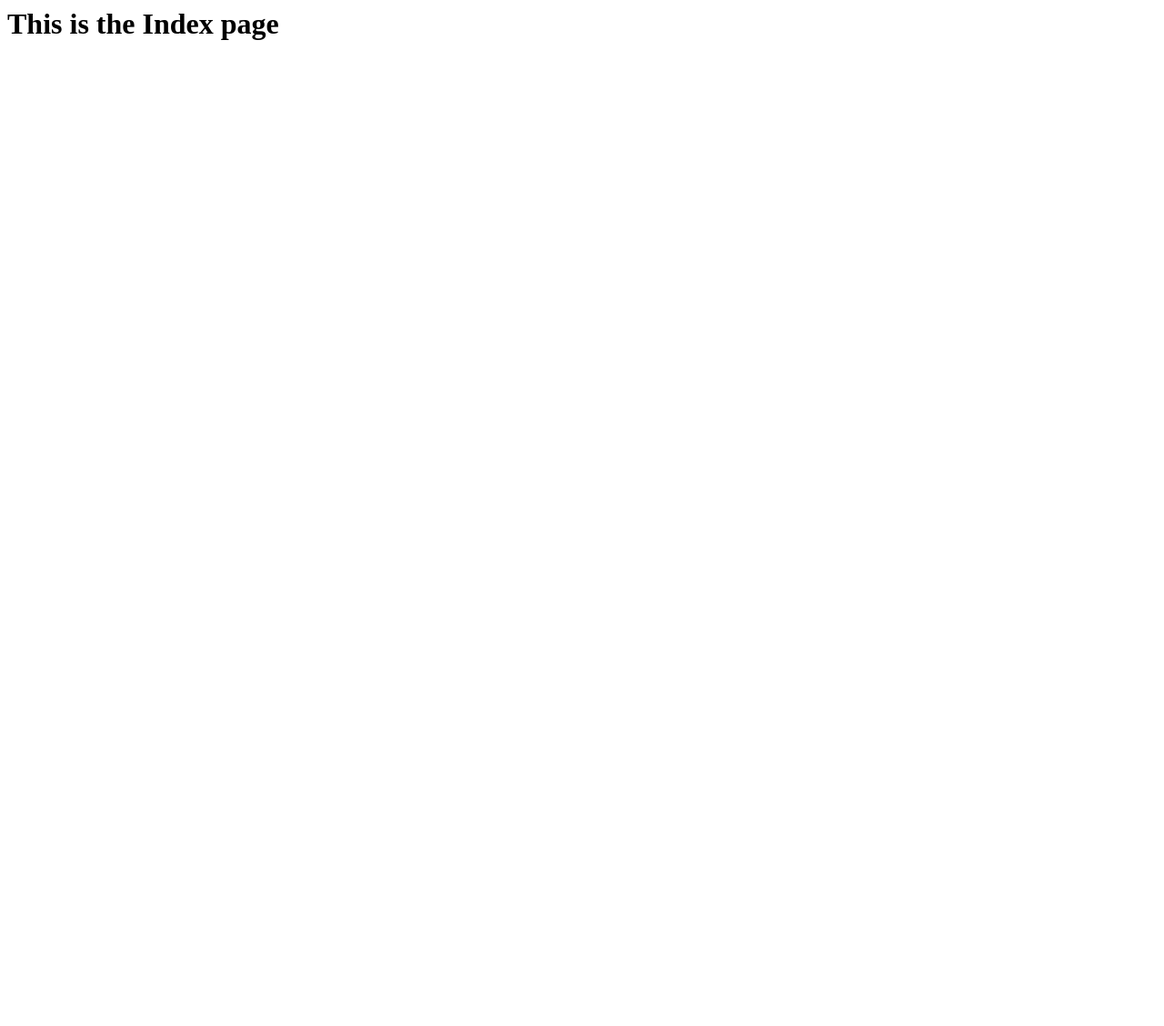
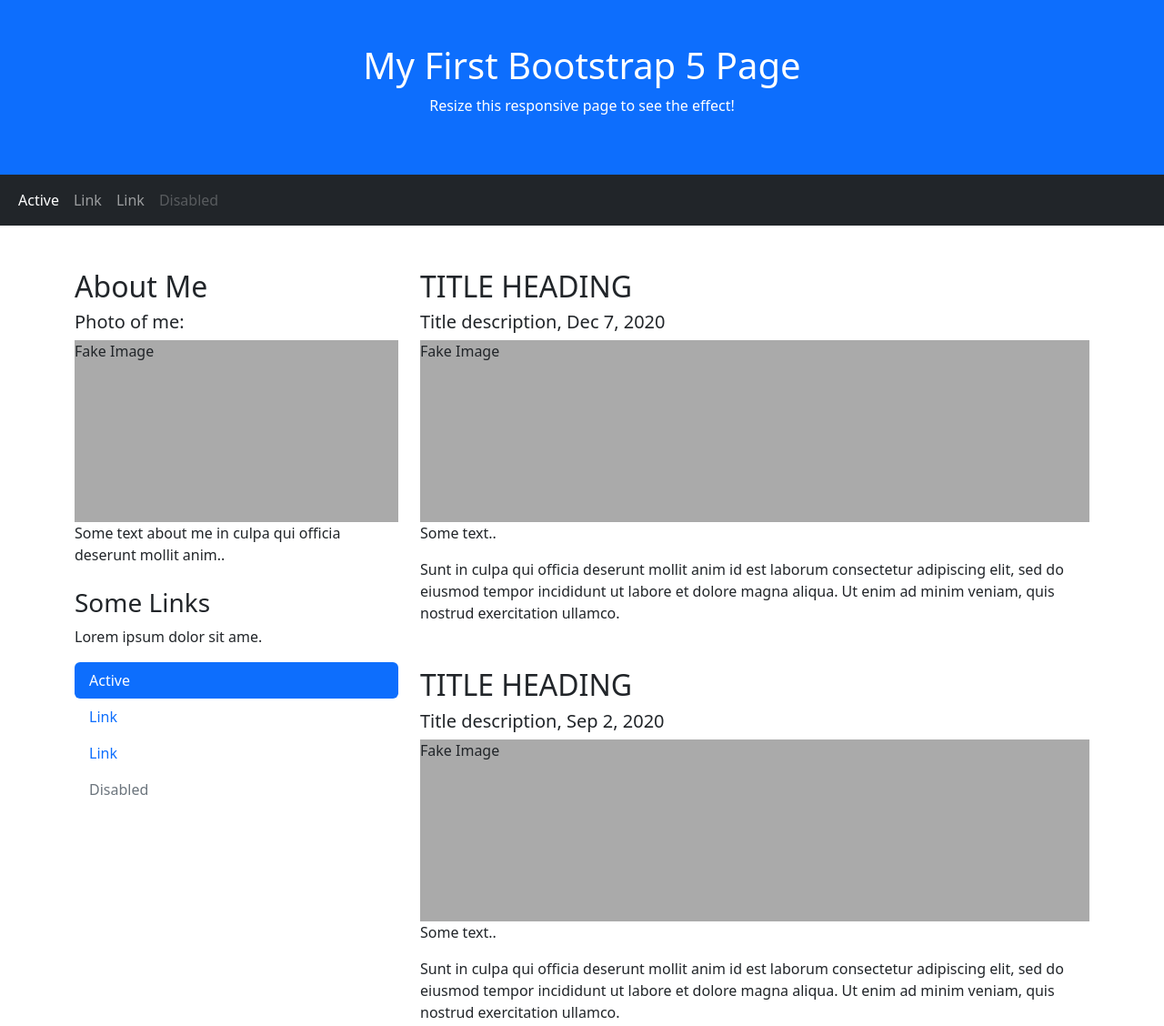
Before and after one commit to RedLorryYellowDesign/jordan-harris-nginx-wsgi-flask-app, a plain HTML site: page flask/templates/index.html in a window 1280 px wide. Shown: the top 1128 px of the page at 91% size. Before the commit the page ends 800 px from the top, so only its background shows below. Drawn offline with nearby package versions, Linux system fonts and the light colour scheme.

Commit message:
added index.html test

```diff
--- a/flask/templates/index.html
+++ b/flask/templates/index.html
@@ -1,8 +1,88 @@
-<html>
+<!DOCTYPE html>
+<html lang="en">
 <head>
-<title>Flask Tutorial</title>
+  <title>Bootstrap 5 Website Example</title>
+  <meta charset="utf-8">
+  <meta name="viewport" content="width=device-width, initial-scale=1">
+  <link href="https://cdn.jsdelivr.net/npm/bootstrap@5.2.3/dist/css/bootstrap.min.css" rel="stylesheet">
+  <script src="https://cdn.jsdelivr.net/npm/bootstrap@5.2.3/dist/js/bootstrap.bundle.min.js"></script>
+  <style>
+  .fakeimg {
+    height: 200px;
+    background: #aaa;
+  }
+  </style>
 </head>
 <body>
-<h1>This is the Index page</h1>
+
+<div class="p-5 bg-primary text-white text-center">
+  <h1>My First Bootstrap 5 Page</h1>
+  <p>Resize this responsive page to see the effect!</p>
+</div>
+
+<nav class="navbar navbar-expand-sm bg-dark navbar-dark">
+  <div class="container-fluid">
+    <ul class="navbar-nav">
+      <li class="nav-item">
+        <a class="nav-link active" href="#">Active</a>
+      </li>
+      <li class="nav-item">
+        <a class="nav-link" href="#">Link</a>
+      </li>
+      <li class="nav-item">
+        <a class="nav-link" href="#">Link</a>
+      </li>
+      <li class="nav-item">
+        <a class="nav-link disabled" href="#">Disabled</a>
+      </li>
+    </ul>
+  </div>
+</nav>
+
+<div class="container mt-5">
+  <div class="row">
+    <div class="col-sm-4">
+      <h2>About Me</h2>
+      <h5>Photo of me:</h5>
+      <div class="fakeimg">Fake Image</div>
+      <p>Some text about me in culpa qui officia deserunt mollit anim..</p>
+      <h3 class="mt-4">Some Links</h3>
+      <p>Lorem ipsum dolor sit ame.</p>
+      <ul class="nav nav-pills flex-column">
+        <li class="nav-item">
+          <a class="nav-link active" href="#">Active</a>
+        </li>
+        <li class="nav-item">
+          <a class="nav-link" href="#">Link</a>
+        </li>
+        <li class="nav-item">
+          <a class="nav-link" href="#">Link</a>
+        </li>
+        <li class="nav-item">
+          <a class="nav-link disabled" href="#">Disabled</a>
+        </li>
+      </ul>
+      <hr class="d-sm-none">
+    </div>
+    <div class="col-sm-8">
+      <h2>TITLE HEADING</h2>
+      <h5>Title description, Dec 7, 2020</h5>
+      <div class="fakeimg">Fake Image</div>
+      <p>Some text..</p>
+      <p>Sunt in culpa qui officia deserunt mollit anim id est laborum consectetur adipiscing elit, sed do eiusmod tempor incididunt ut labore et dolore magna aliqua. Ut enim ad minim veniam, quis nostrud exercitation ullamco.</p>
+
+      <h2 class="mt-5">TITLE HEADING</h2>
+      <h5>Title description, Sep 2, 2020</h5>
+      <div class="fakeimg">Fake Image</div>
+      <p>Some text..</p>
+      <p>Sunt in culpa qui officia deserunt mollit anim id est laborum consectetur adipiscing elit, sed do eiusmod tempor incididunt ut labore et dolore magna aliqua. Ut enim ad minim veniam, quis nostrud exercitation ullamco.</p>
+    </div>
+  </div>
+</div>
+
+<div class="mt-5 p-4 bg-dark text-white text-center">
+  <p>Footer</p>
+</div>
+
 </body>
 </html>
```
Also changed, not shown: 2 other files.
